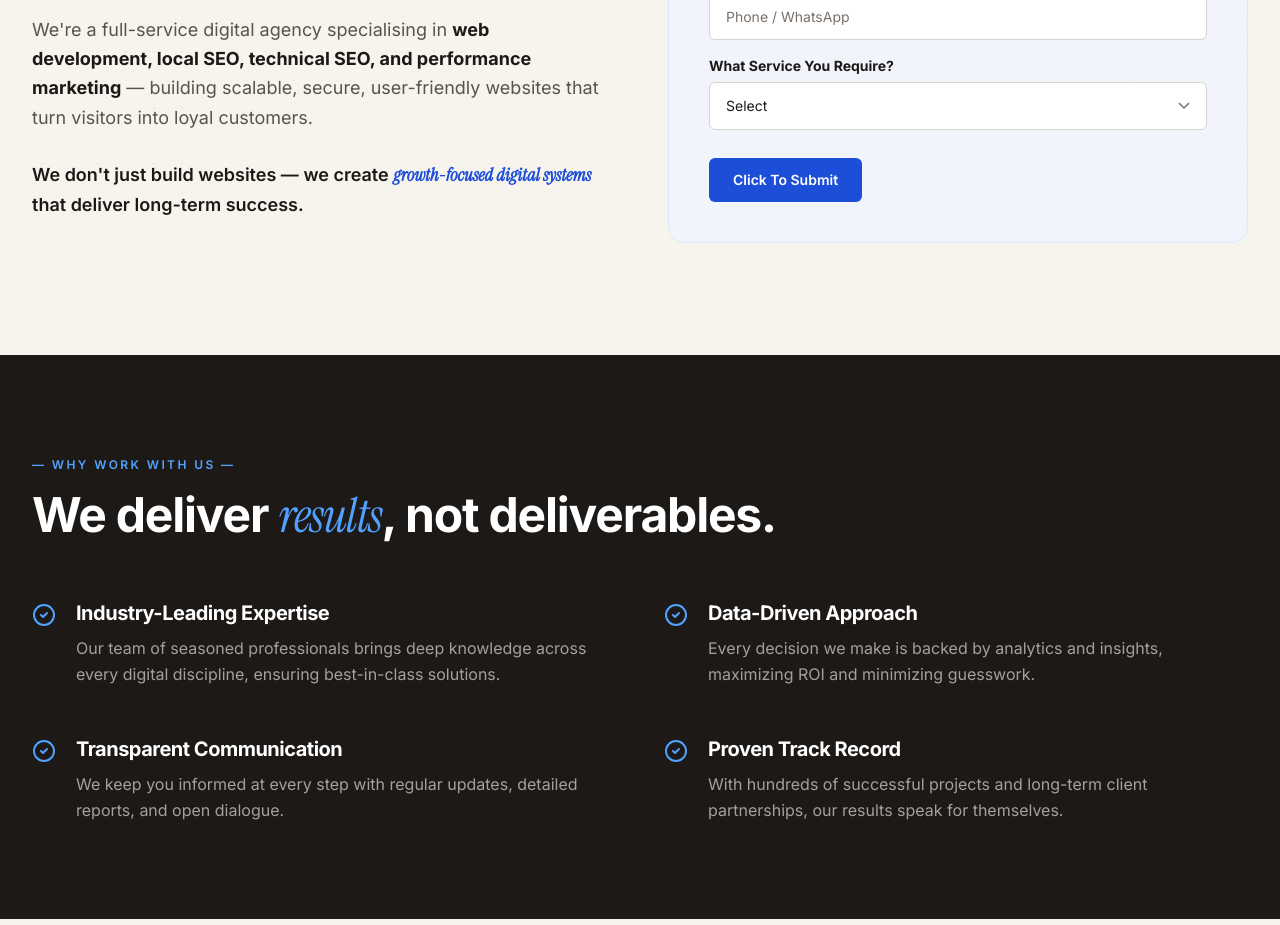
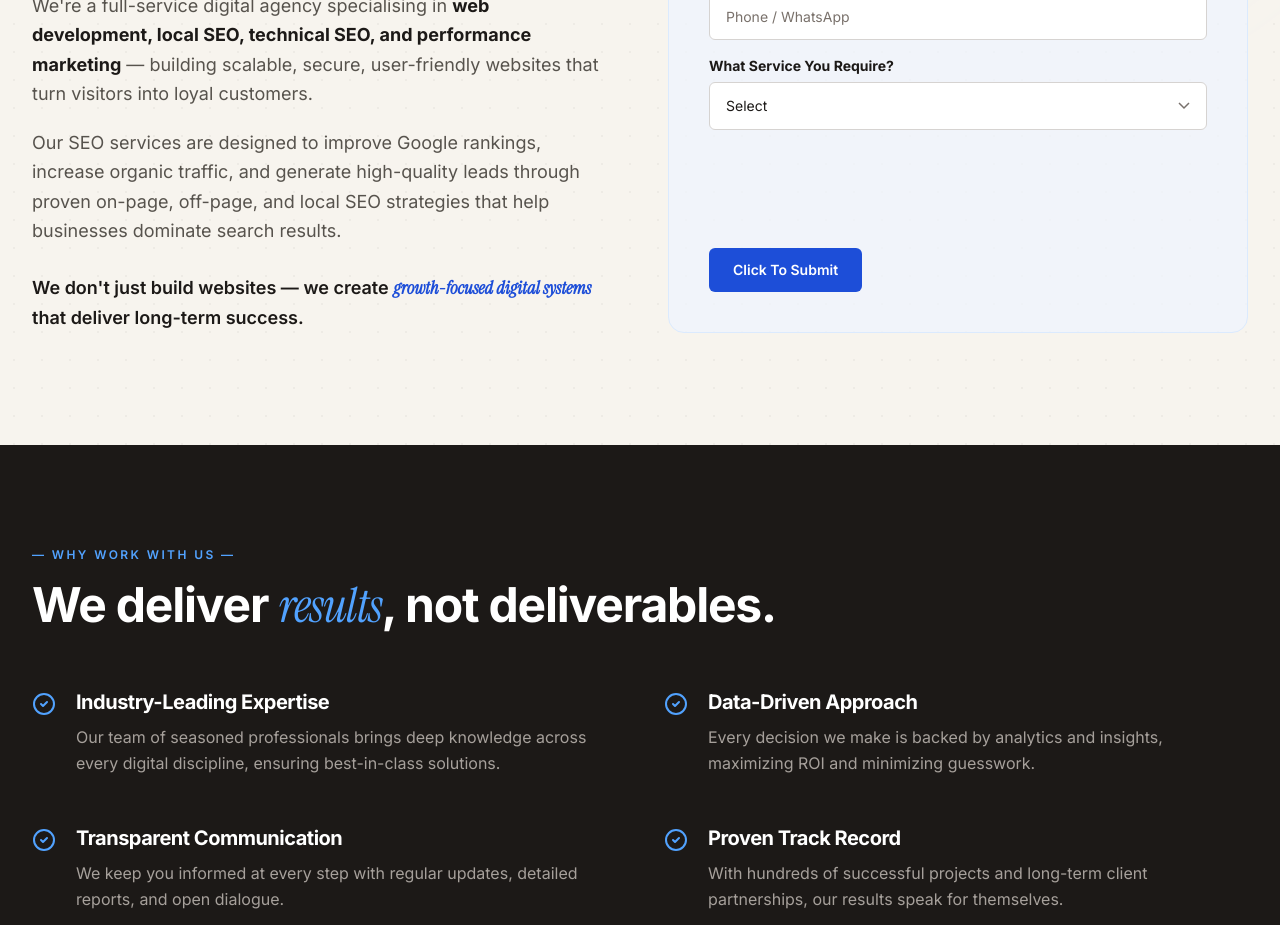
Before and after one commit to TalhaFaisal777/upwarddigital-site, a React (Vite) app: page / in a window 1280 px wide. Shown: the part 2040-2965 px from the top of the page. Built offline with nearby package versions, Linux system fonts and the light colour scheme.

Commit message:
Add SEO results paragraph back to balance section height with form

```diff
--- a/src/pages/Home.jsx
+++ b/src/pages/Home.jsx
@@ -420,6 +420,12 @@ function AboutAndContactSection() {
               — building scalable, secure, user-friendly websites that turn
               visitors into loyal customers.
             </p>
+            <p>
+              Our SEO services are designed to improve Google rankings, increase
+              organic traffic, and generate high-quality leads through proven
+              on-page, off-page, and local SEO strategies that help businesses
+              dominate search results.
+            </p>
             <p className="text-stone-900 font-semibold pt-2">
               We don't just build websites — we create{" "}
               <em className="font-serif italic text-primary">
```
